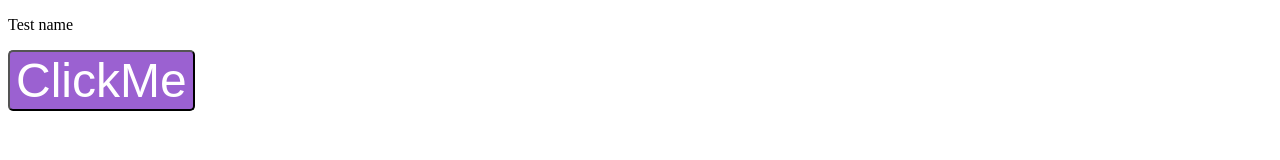
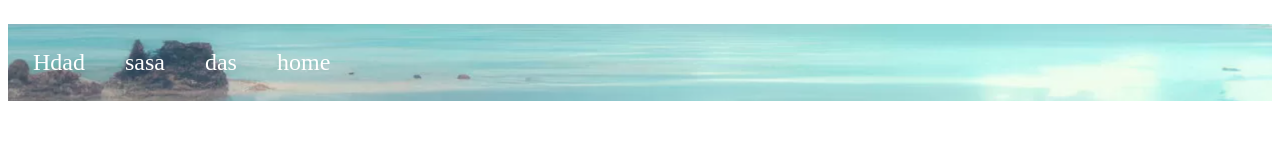
Before and after one commit to venev09/Mladi_Tuesari, a plain HTML site: page mladi_tuesari.html in a window 1280 px wide. Drawn offline with Linux system fonts and the light colour scheme.

Commit message:
added navbar

```diff
--- a/mladi_tueasari_style.css
+++ b/mladi_tueasari_style.css
@@ -1,10 +1,28 @@
-#HiToGoodbye{
-    border-radius: 5px;
-    background-color: hsl(271, 55%, 60%);
-    font-size:3em;
-    color:white;
+
+
+.navbar ul{
+    list-style-type: none;
+    padding: 5px;
+    margin 0px;
+    background-color: hsl(211, 72%, 70%);
+    overflow: hidden;
+    font-size:1.5em;
+    background-image:url("Clouds-Meet-The-Sea-AI-Generated-4K-Wallpaper-jpg\ \(1\)\ \(1\).webp");
 }
 
-#HiToGoodbye:hover{
-    background-color: hsl(271, 87%, 58%);
+.navbar a{
+    margin: 0px;
+    color:white;
+    text-decoration: none;
+    padding: 20px;
+    display: block;
+    text-align:center;
 }
+
+.navbar a:hover{
+    background-color: rgba(0, 0, 0, 0.271);
+}
+
+.navbar li{
+    float: left;
+}
--- a/mladi_tuesari.html
+++ b/mladi_tuesari.html
@@ -7,9 +7,14 @@
     <title></title>
 </head>
 <body>
-    <div id="myDiv">
-        <p>Test name</p>
-        <button id="HiToGoodbye">ClickMe</button>
-    </div>
+
+    <nav class="navbar">
+        <ul>
+            <li><a href="">Hdad</a></li>
+            <li><a href="">sasa</a></li>
+            <li><a href="">das</a></li>
+            <li><a href="">home</a></li>
+        </ul>
+    </nav>
 </body>
 </html>
```
Also changed, not shown: Clouds-Meet-The-Sea-AI-Generated-4K-Wallpaper-jpg (1) (1).webp (added).
